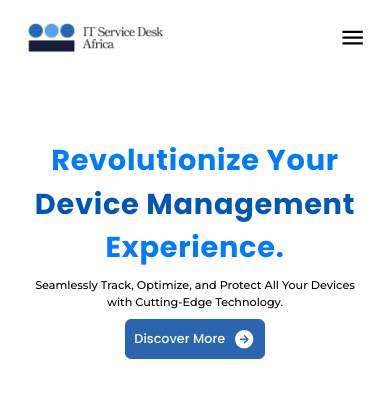
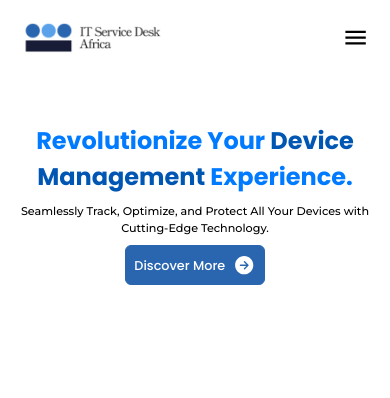
Before and after one commit to Onario747/DHMS-ITSDA, a React (Vite) app: page / in a window 390 px wide. Shown: the top 398 px of the page. Built offline with nearby package versions, Linux system fonts and the light colour scheme.

Commit message:
"Update Hero component styling and layout"

```diff
--- a/src/components/Hero.jsx
+++ b/src/components/Hero.jsx
@@ -2,14 +2,14 @@ import { IoArrowForwardCircle } from "react-icons/io5";
 
 const Hero = () => {
   return (
-    <section className="max-container padding-x pt-[5rem] flex items-center justify-center flex-col">
-      <h1 className="font-poppins tracking-wide text-[3.8rem] max-md:text-[2rem] max-sm:text-[1.8rem] font-bold text-center text-[#007BFF]">
+    <section className="max-container padding-x pt-[5rem] max-md:pt-[4rem] flex items-center justify-center flex-col">
+      <h1 className="font-poppins tracking-wide max-md:tracking-normal text-[3.8rem] max-md:text-[2rem] max-sm:text-[1.5rem] font-bold text-center text-[#007BFF]">
         <span className="font-bold text-[#007BFF]">Revolutionize</span> Your{" "}
         <span className="font-bold text-[#0056b3]">Device Management</span>{" "}
         Experience.
       </h1>
       <p className="text-center py-2 font-montserrat font-medium max-md:text-[0.9rem] max-sm:text-[0.7rem]">
-        Seamlessly Track, Optimize, and Protect All Your Devices <br /> with
+        Seamlessly Track, Optimize, and Protect All Your Devices <br className="max-sm:hidden" /> with
         Cutting-Edge Technology.
       </p>
       <button className="primary-blue-button primary-blue-hover font-poppins font-medium flex items-center gap-2 max-sm:text-[0.8rem]">
--- a/src/index.css
+++ b/src/index.css
@@ -20,7 +20,7 @@
 }
 
 .padding-x {
-  @apply px-6 lg:px-16;
+  @apply px-[1.3rem] lg:px-16;
 }
 
 .flexCenter {
```
